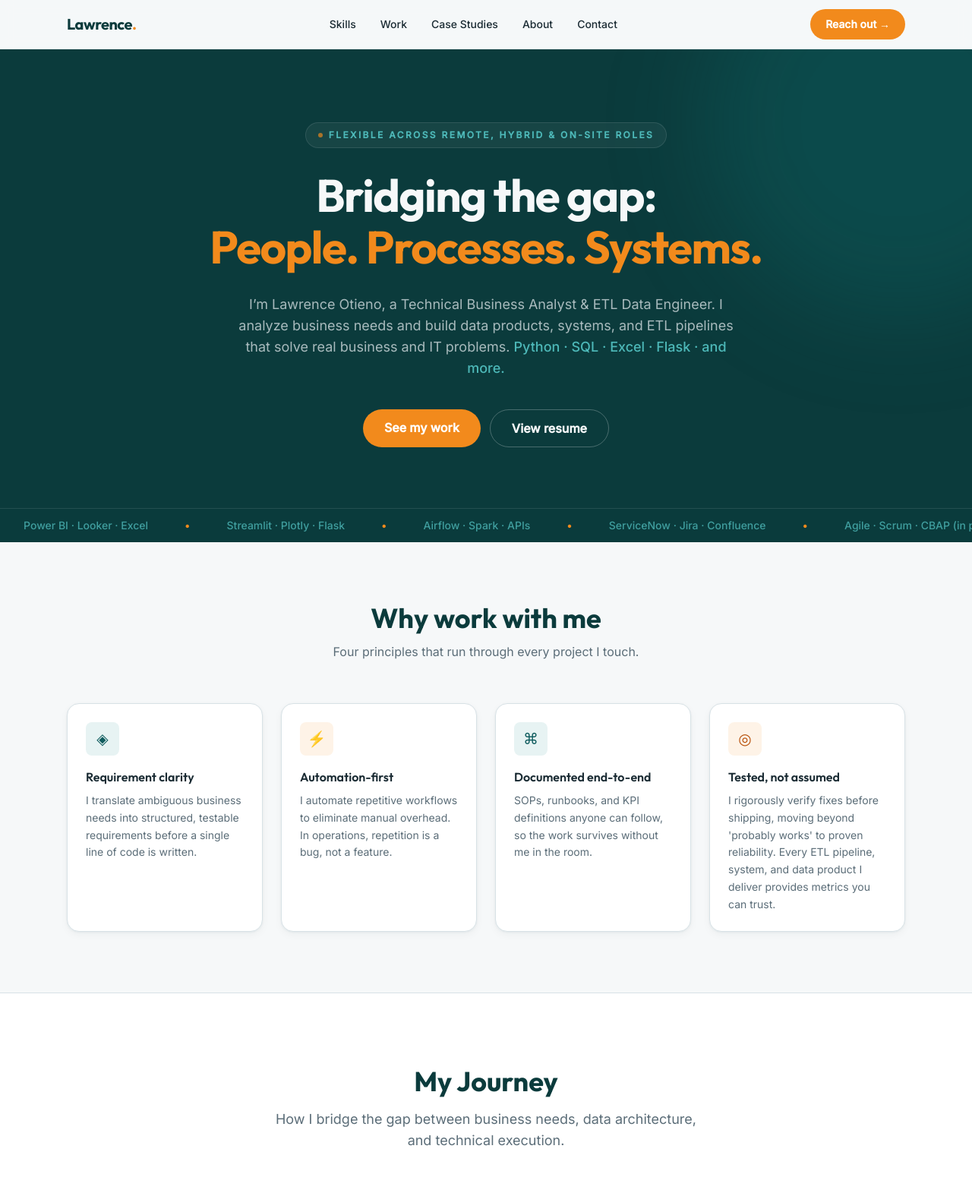
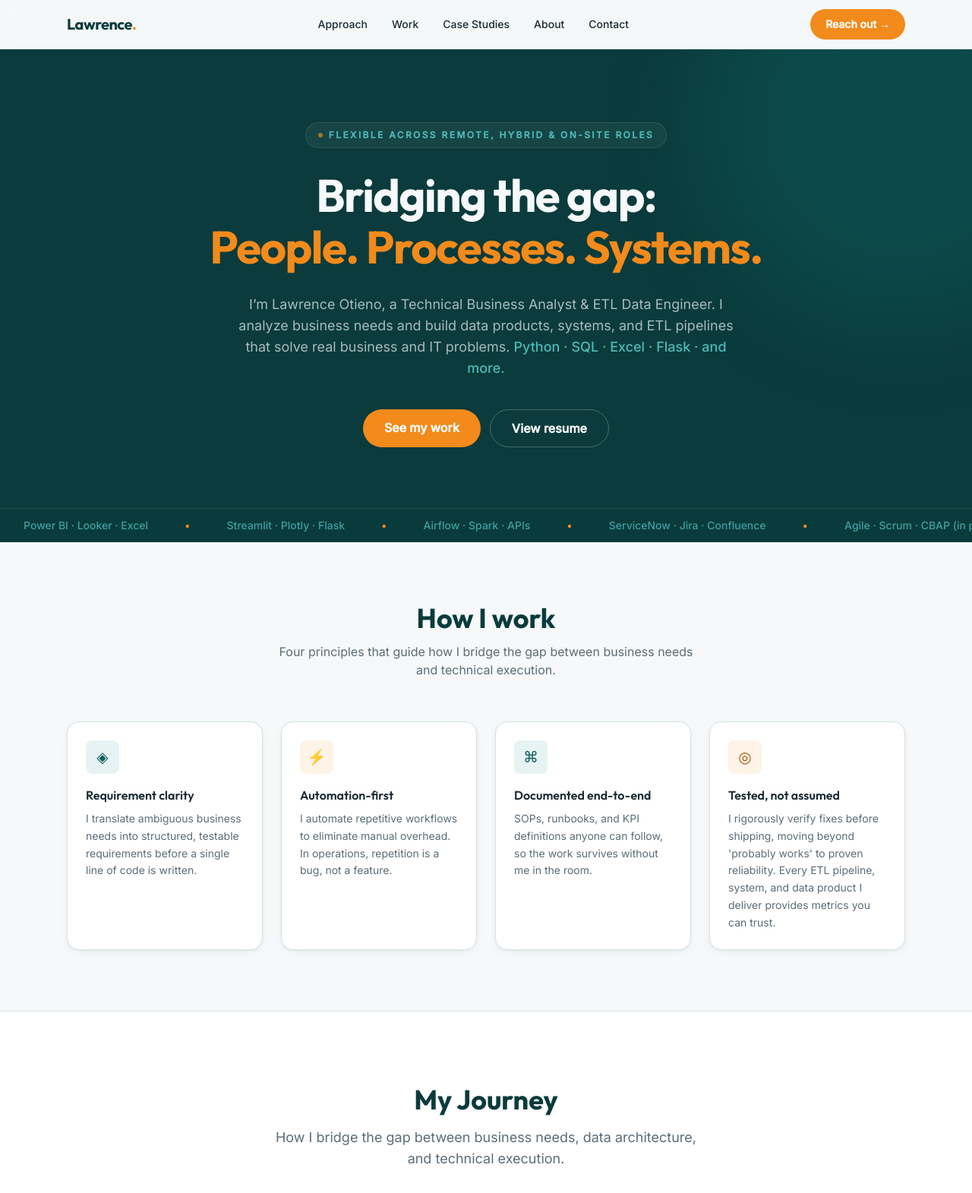
Before and after one commit to LawrenceOtieno/lawrence-portfolio-v2, a Flask app: page / in a window 1280 px wide. Shown: the top 1571 px of the page at 76% size. Run offline with Flask 3, Linux system fonts and the light colour scheme.

Commit message:
Adjusting the Nav Link

```diff
--- a/templates/base.html
+++ b/templates/base.html
@@ -65,16 +65,15 @@
 
 <body class="bg-paper-50 text-ink-900 font-body antialiased">
 
-  <!-- HEADER (Navbar) -->
   <header class="sticky top-0 z-50 bg-paper-50/90 backdrop-blur border-b border-line">
     <nav class="max-w-shell mx-auto flex items-center justify-between px-6 h-16">
       <a href="{{ url_for('index') }}" class="font-display font-bold text-xl tracking-tight">
         <span class="text-teal-900">Lawrence</span><span class="text-orange-500">.</span>
       </a>
 
-      <!-- Desktop Menu -->
+      <!-- Desktop Nav -->
       <ul class="hidden md:flex items-center gap-8 text-sm font-medium">
-        <li><a href="#skills"       class="hover:text-teal-500 transition-colors">Skills</a></li>
+        <li><a href="#approach"     class="hover:text-teal-500 transition-colors">Approach</a></li>
         <li><a href="#work"         class="hover:text-teal-500 transition-colors">Work</a></li>
         <li><a href="#case-studies" class="hover:text-teal-500 transition-colors">Case Studies</a></li>
         <li><a href="#about"        class="hover:text-teal-500 transition-colors">About</a></li>
@@ -87,7 +86,6 @@
         Reach out →
       </a>
 
-      <!-- Mobile Buttons -->
       <div class="flex items-center gap-2 md:hidden">
         <button id="dark-toggle" aria-label="Toggle dark mode"
                 class="w-9 h-9 rounded-full border border-line grid place-items-center text-ink-900">◐</button>
@@ -97,7 +95,7 @@
     </nav>
   </header>
 
-  <!-- MOBILE MENU OVERLAY (Moved outside the header so it covers the whole screen) -->
+  <!-- Mobile Menu Overlay -->
   <div id="mobile-menu"
        class="fixed inset-0 z-[100] bg-teal-900 text-paper-50 hidden flex-col px-6 py-6 md:hidden">
     <div class="flex items-center justify-between mb-12">
@@ -108,7 +106,7 @@
               class="w-10 h-10 rounded-full border border-paper-50/30 grid place-items-center text-paper-50">✕</button>
     </div>
     <ul class="flex flex-col gap-6 text-2xl font-display font-semibold">
-      <li><a href="#skills"       class="mobile-link hover:text-orange-500 transition-colors">Skills</a></li>
+      <li><a href="#approach"     class="mobile-link hover:text-orange-500 transition-colors">Approach</a></li>
       <li><a href="#work"         class="mobile-link hover:text-orange-500 transition-colors">Work</a></li>
       <li><a href="#case-studies" class="mobile-link hover:text-orange-500 transition-colors">Case Studies</a></li>
       <li><a href="#about"        class="mobile-link hover:text-orange-500 transition-colors">About</a></li>
--- a/templates/index.html
+++ b/templates/index.html
@@ -23,7 +23,7 @@
       Flexible Across Remote, Hybrid &amp; On-Site Roles
     </p>
 
-    <!-- Headline (Reduced mobile font size & tighter tracking) -->
+    <!-- Headline -->
     <h1 class="font-display font-bold text-2xl sm:text-4xl md:text-5xl lg:text-6xl leading-[1.15] tracking-tight
                max-w-5xl mx-auto text-paper-50 text-balance">
       Bridging the gap:
@@ -76,15 +76,15 @@
 
 
 <!-- ═══════════════════════════════════════════════════════════════════
-     4-BENEFIT GRID
+     APPROACH SECTION (Updated text & ID)
      ═══════════════════════════════════════════════════════════════════ -->
-<section class="max-w-shell mx-auto px-6 py-20">
+<section id="approach" class="max-w-shell mx-auto px-6 py-20">
   <div class="text-center mb-14">
     <h2 class="font-display text-3xl md:text-4xl font-bold text-teal-900">
-      Why work with me
+      How I work
     </h2>
     <p class="text-ink-500 mt-3 max-w-xl mx-auto">
-      Four principles that run through every project I touch.
+      Four principles that guide how I bridge the gap between business needs and technical execution.
     </p>
   </div>
 
```
